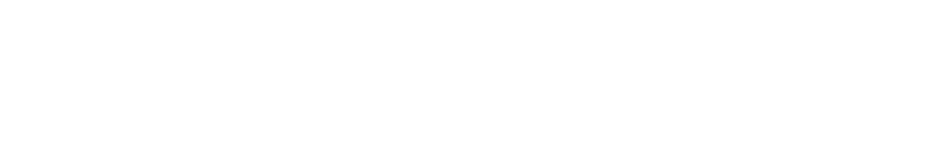
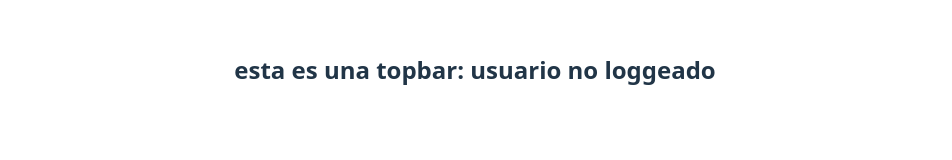
Before and after one commit to Gerlad64/cc5003-servicios, a React (Vite) app in the folder frontend/: page / in a window 1280 px wide. Shown: the top 160 px of the page, without its empty margins (165-1117 px from the left). Built offline with nearby package versions, Linux system fonts and the light colour scheme; no server answers.

Commit message:
feat: se implementó restore del login y una topbar provisional en App.tsx cuando se hace restore del login se cambia la variable username por la del username del usuario loggeado Se coloca en una topbar provisional visible por todas las vistas de la app

```diff
--- a/frontend/src/App.tsx
+++ b/frontend/src/App.tsx
@@ -7,11 +7,23 @@ import RegisterForm from './components/RegisterForm';
 import LoginForm from './components/LoginForm';
 import CreateServiceForm from './components/CreateServiceForm';
 import UserPage from './components/UserPage';
+import {useEffect, useState} from "react";
+import loginService from "./requests/login"
 
 function App() {
+   const [username, setUser] = useState<string | null>(null);
+
+    useEffect(() => {
+        const checkLogin = async () => {
+            const user = await loginService.restoreLogin()
+            setUser(user?.username);
+        }
+        checkLogin()
+    }, [])
   return (
     <Router>
       <div className="App">
+          {username ? <h2>esta es una topbar. Usuario: {username}</h2> : <h2>esta es una topbar: usuario no loggeado</h2>}
         <Routes>
           <Route path="/" element={<HomePage />} />
           <Route path="/services" element={<Services />} />
```
